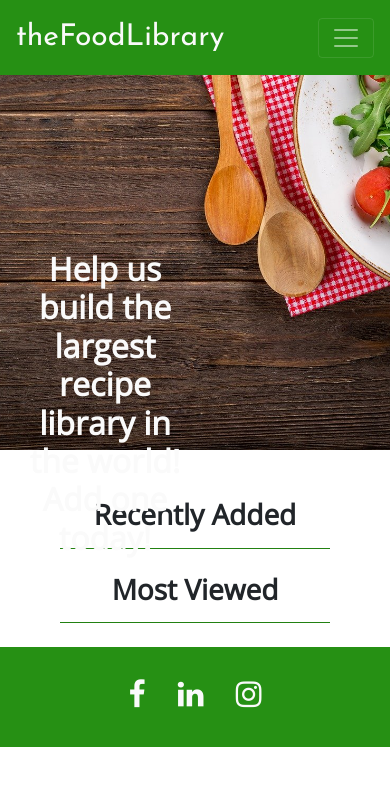
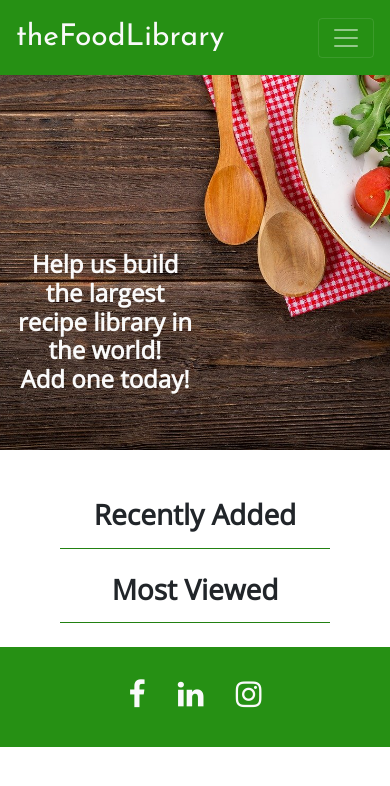
Before and after one commit to Code-Institute-Submissions/mendesfsweden-MilestoneProject3, a Flask app: page / in a window 390 px wide. Shown: the top 786 px of the page. Run offline with Flask 2, Linux system fonts and the light colour scheme; data that the repository does not hold is empty; some libraries are stand-ins or nearby versions.

Commit message:
fixed hero image text font size on small screens

```diff
--- a/static/css/style.css
+++ b/static/css/style.css
@@ -42,7 +42,7 @@ body {
 .header-home {
     color: #fafafa;
     font-family: 'Open Sans', sans-serif;
-    font-size: 20px;
+    font-size: 30px;
     padding-top: 250px;
     width: 50%;
  }
@@ -56,6 +56,12 @@ body {
 @media only screen and (max-width: 430px) {
     .divider {
         width: 75%;
+    }
+}
+
+@media only screen and (max-width: 430px) {
+    .header-home {
+        font-size: 24px;
     }
 }
 
--- a/templates/home.html
+++ b/templates/home.html
@@ -1,8 +1,8 @@
 {% extends 'base.html' %}
 {% block content %}
 <div class="container-fluid container-home">
-    <div class="header-home text-center">
-	    <h2 class="font-weight-bold">Help us build the largest recipe library in the world! <br>Add one today!</h2>
+    <div class="text-center">
+	    <h2 class="header-home font-weight-bold">Help us build the largest recipe library in the world! <br>Add one today!</h2>
     </div>
 </div>
 <div class="container">
```
